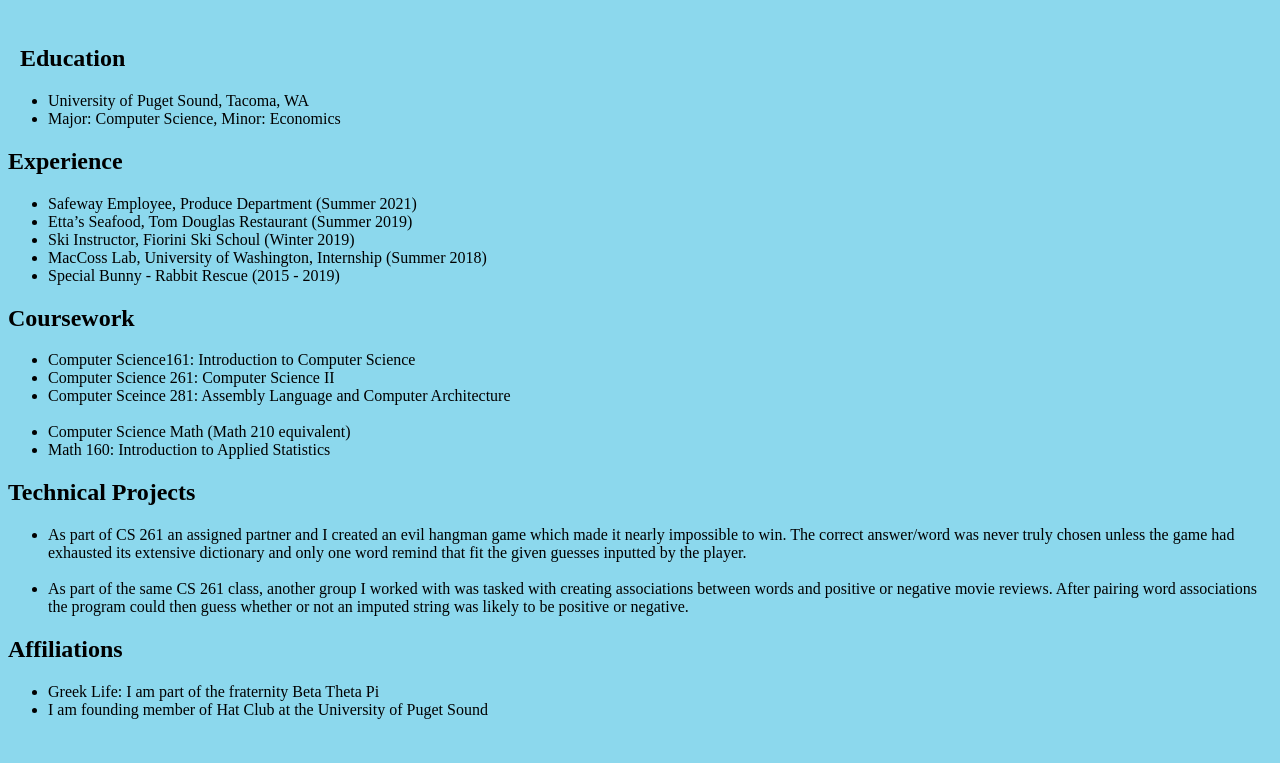
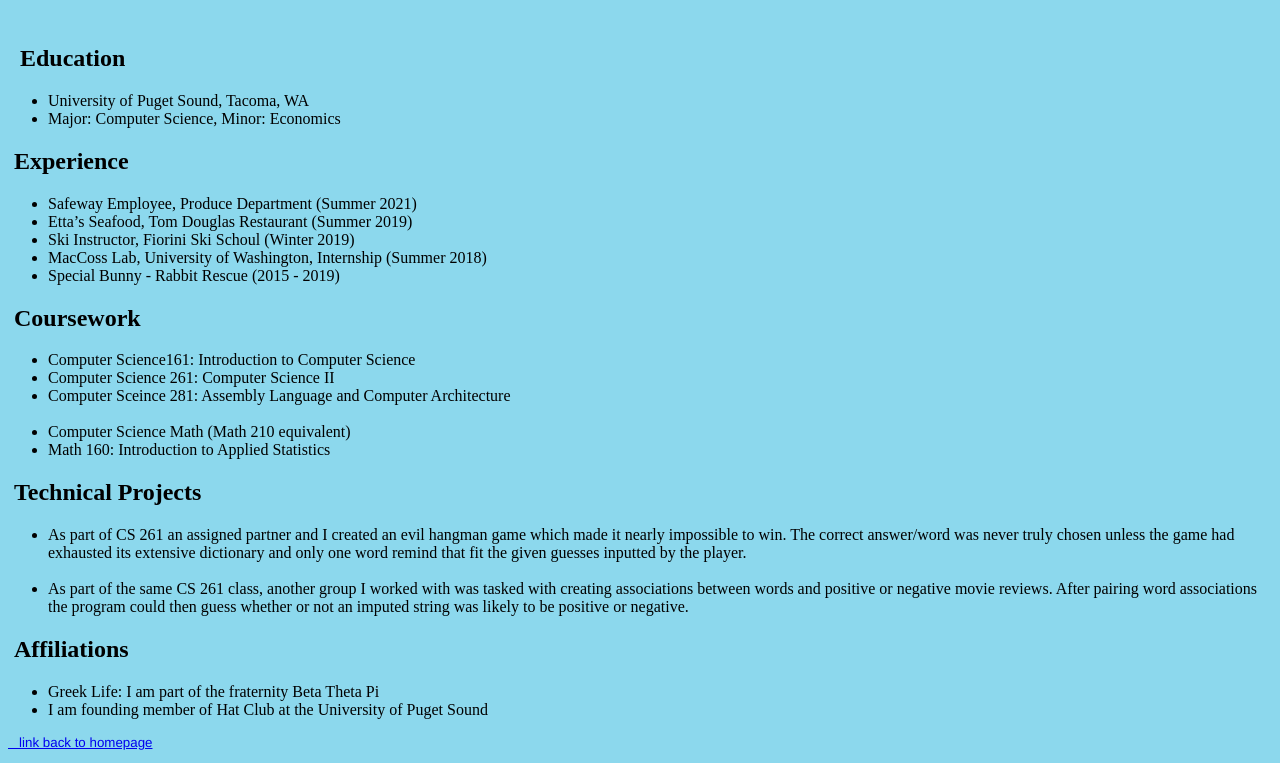
Before and after one commit to ClarkUPS/ClarkUPS.github.io, a plain HTML site: page resume.html in a window 1280 px wide. Shown: the part 66-829 px from the top of the page. Before the commit the page ends 801 px from the top, so only its background shows below. Drawn offline with Linux system fonts and the light colour scheme.

Commit message:
Finished adding links, comments, and styling to both pages. Getting ready to send live

```diff
--- a/default.css
+++ b/default.css
@@ -32,8 +32,7 @@
     box-sizing: border-box;
 
 }
-
-.linkres {
-float: none;
-
+/* a class for clearing formating from the float created above*/
+.clearfix {
+    clear: both;
 }
--- a/resume.html
+++ b/resume.html
@@ -9,7 +9,7 @@
 
 </head>
   <body>
-
+    <!--Below lies all the all the nessasary info for the resume in unordered lists-->
     <h1>Resume</h1>
     <br>
     <h2> &nbsp; Education</h2>
@@ -20,7 +20,7 @@
 
     </ul>
 
-    <h2>Experience</h2>
+    <h2> &nbsp;Experience</h2>
 
     <ul>
         <li>Safeway Employee, Produce Department (Summer 2021)
@@ -32,7 +32,7 @@
     </ul>
 
 
-    <h2>Coursework</h2>
+    <h2>&nbsp;Coursework</h2>
 
     <ul>
         <li>Computer Science161: Introduction to Computer Science</li>
@@ -44,7 +44,7 @@
 
     </ul>
 
-    <h2>Technical Projects</h2>
+    <h2>&nbsp;Technical Projects</h2>
 
     <ul>
         <li>As part of CS 261 an assigned partner and I created an evil hangman game which made it nearly impossible to win. The correct answer/word was never truly chosen unless the game had exhausted its extensive dictionary and only one word remind that fit the given guesses inputted by the player.</li>
@@ -52,11 +52,14 @@
         <li>As part of the same CS 261 class, another group I worked with was tasked with creating associations between words and positive or negative movie reviews. After pairing word associations the program could then guess whether or not an imputed string was likely to be positive or negative. </li>
     </ul>
 
-    <h2>Affiliations</h2>
+    <h2>&nbsp;Affiliations</h2>
     <ul>
         <li>Greek Life: I am part of the fraternity Beta Theta Pi</li>
         <li>I am founding member of Hat Club at the University of Puget Sound</li>
     </ul>
 
+    <!--link back to main webpage-->
+    <p><linkres>   <a href='index.html'> &nbsp;&nbsp; link back to homepage </a>  </p> </linkres> </p>
+
   </body>
 </html>
```
Also changed, not shown: index.html (+4 -4 lines).
